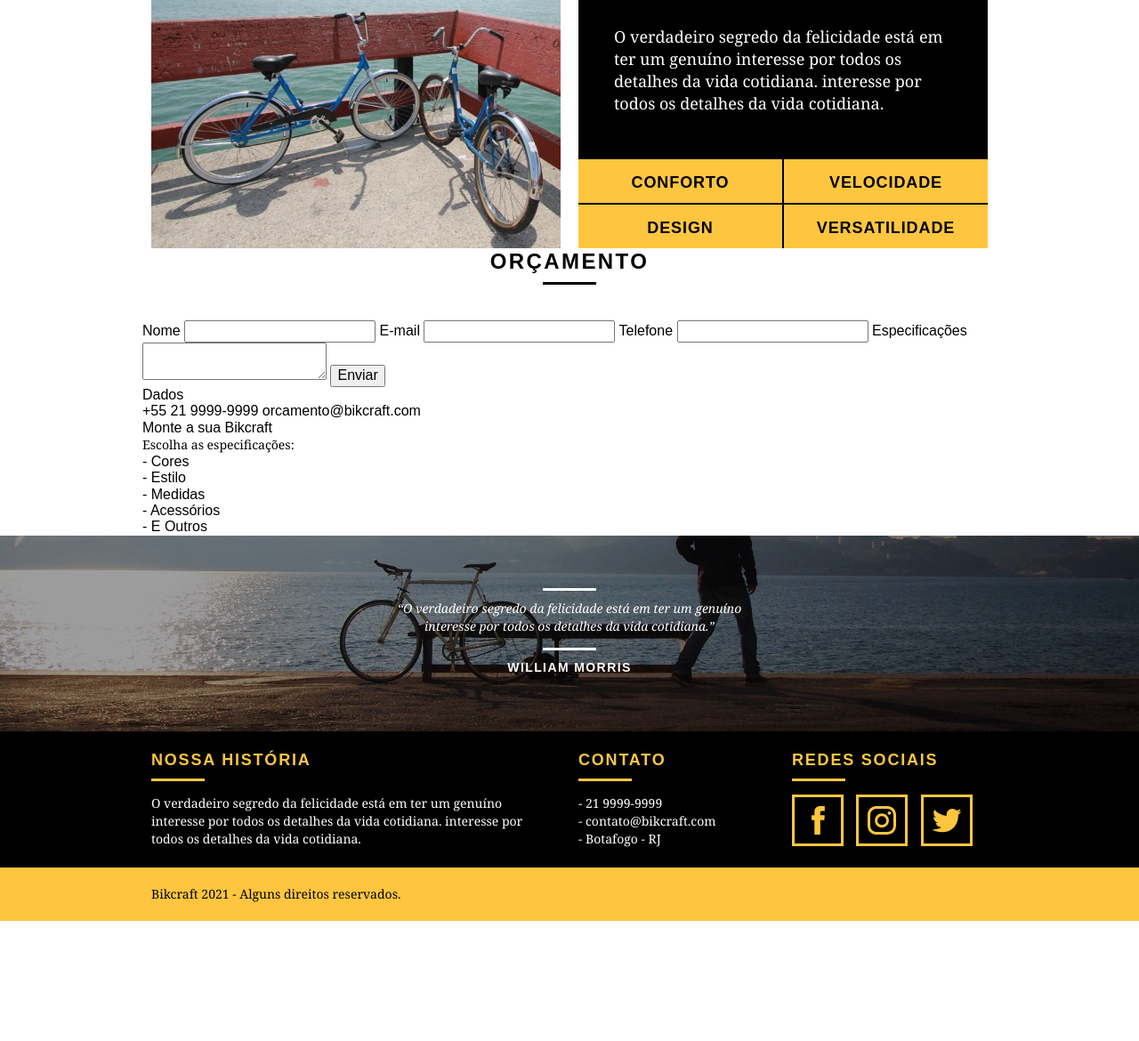
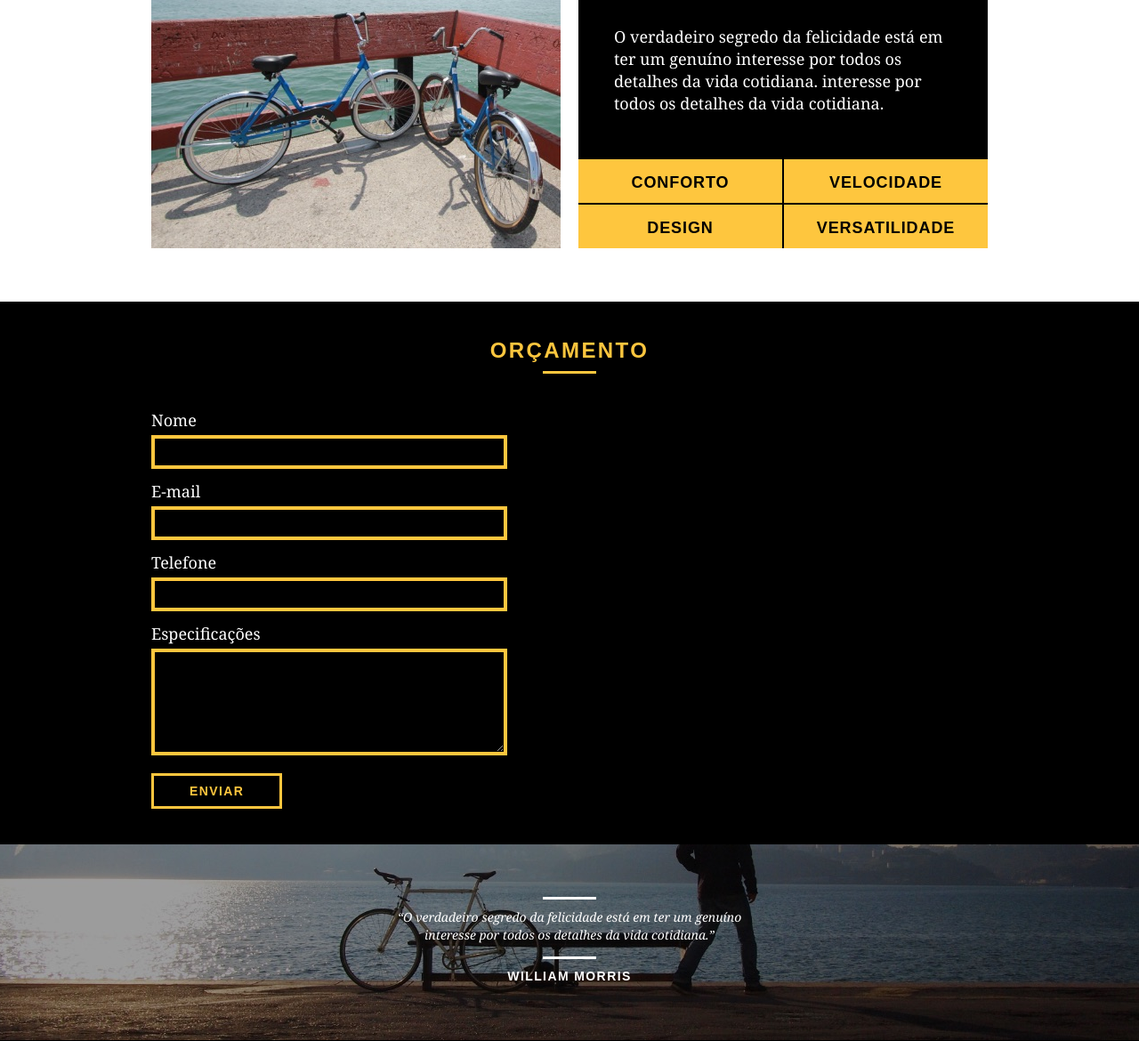
Before and after one commit to luizgustavoabreu/bikcraft, a PHP site: page /produtos.html in a window 1280 px wide. Shown: the part 1891-3061 px from the top of the page at 89% size. Before the commit the page ends 2926 px from the top, so only its background shows below. Run offline with PHP 8.4, Linux system fonts and the light colour scheme.

Commit message:
update produtos

```diff
--- a/css/produtos.css
+++ b/css/produtos.css
@@ -72,3 +72,65 @@
 .produto_info ul li:nth-child(even) {
   margin-left: 2px;
 }
+
+/* Orçamento */
+
+.orcamento {
+  background: #000;
+  width: 100%;
+  margin-top: 60px;
+  padding: 40px 0;
+}
+
+.orcamento h2 {
+  color: #fec63e;
+}
+
+.orcamento h2:after {
+  background: #fec63e;
+}
+
+.form {
+  padding-right: 60px;
+}
+
+.form label {
+  display: block;
+  color: #fff;
+  font-family: Georgia, "Times New Roman", serif;
+  font-size: 18px;
+  line-height: 25px;
+  margin-bottom: 4px;
+}
+
+.form input {
+  display: block;
+  width: 100%;
+  border: 4px solid #fec63e;
+  background: none;
+  color: #fff;
+  padding: 7px 10px;
+  margin-bottom: 13px;
+  outline: none;
+  font-size: 14px;
+  font-family: Georgia, "Times New Roman", serif;
+}
+
+.form textarea {
+  display: block;
+  width: 100%;
+  height: 120px;
+  border: 4px solid #fec63e;
+  background: none;
+  color: #fff;
+  padding: 7px 10px;
+  margin-bottom: 20px;
+  outline: none;
+  font-size: 14px;
+  font-family: Georgia, "Times New Roman", serif;
+}
+
+.form button {
+  padding: 7px 40px;
+  background: none;
+}
--- a/produtos.html
+++ b/produtos.html
@@ -92,7 +92,7 @@
   <section class="orcamento">
     <div class="container">
       <h2 class="subtitulo">Orçamento</h2>
-      <form id="form_orcamento">
+      <form id="form_orcamento" class="form grid-8">
         <label for="nome">Nome</label>
         <input type="text" id="nome">
         <label for="email">E-mail</label>
@@ -101,9 +101,9 @@
         <input type="text" id="telefone">
         <label for="espec">Especificações</label>
         <textarea id="mensagem"></textarea>
-        <button type="submit">Enviar</button>
+        <button type="submit" class="btn">Enviar</button>
       </form>
-      <div class="orcamento_dados">
+      <div class="orcamento_dados grid-8">
         <h3>Dados</h3>
         <span>+55 21 9999-9999</span>
         <span>orcamento@bikcraft.com</span>
```
